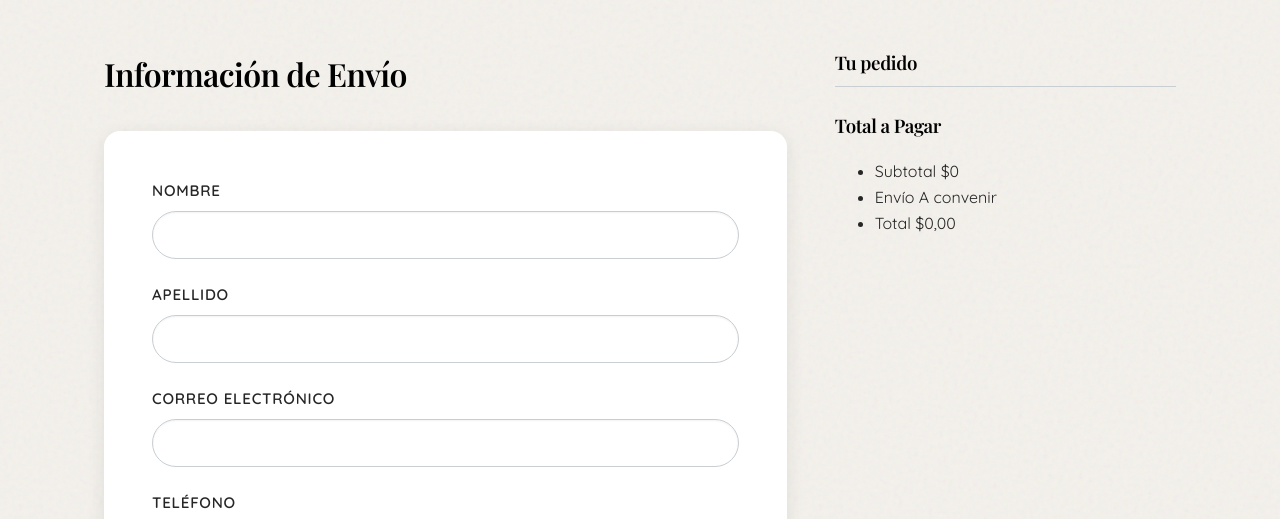
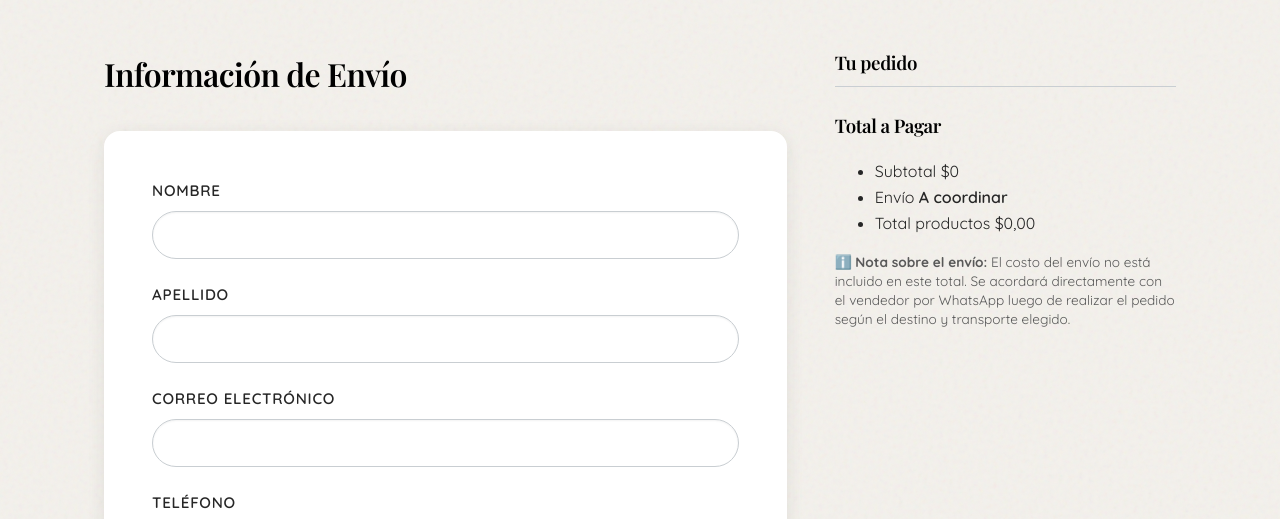
Before and after one commit to GerardodeMartini/Tienda-Oceana, a Django app: page /orders/create/ in a window 1280 px wide. Shown: the part 214-733 px from the top of the page. Run offline with Django 5.2, Linux system fonts and the light colour scheme; some web fonts are replaced.

Commit message:
Actualizar modalidad de envio a coordinar en checkout, correos y administracion

```diff
--- a/templates/orders/email/paid_order.html
+++ b/templates/orders/email/paid_order.html
@@ -66,14 +66,14 @@
                                             Costo de envío
                                         </td>
                                         <td align="right"
-                                            style="padding: 15px 0 5px 0; font-size: 15px; color: #595959;">
-                                            ${{ order.shipping_cost }}
+                                            style="padding: 15px 0 5px 0; font-size: 15px; color: #595959; font-weight: 600;">
+                                            {% if order.shipping_cost > 0 %}${{ order.shipping_cost }}{% else %}A coordinar con el vendedor{% endif %}
                                         </td>
                                     </tr>
                                     <tr>
                                         <td
                                             style="padding: 15px 0 0 0; font-size: 18px; font-family: 'Playfair Display', Georgia, serif; font-weight: 600; color: #262626;">
-                                            Total
+                                            Total productos
                                         </td>
                                         <td align="right"
                                             style="padding: 15px 0 0 0; font-size: 18px; font-weight: 700; color: #3D5339;">
--- a/templates/orders/order/admin_detail.html
+++ b/templates/orders/order/admin_detail.html
@@ -82,12 +82,12 @@
             </tr>
             {% endfor %}
 
-            {% if order.shipping_cost > 0 %}
             <tr style="border-bottom: 1px solid var(--border-color);">
                 <td colspan="3" style="padding: 0.8rem 0.5rem; text-align: right;"><strong>Envío</strong></td>
-                <td style="padding: 0.8rem 0.5rem; text-align: right;">${{ order.shipping_cost }}</td>
+                <td style="padding: 0.8rem 0.5rem; text-align: right;">
+                    {% if order.shipping_cost > 0 %}${{ order.shipping_cost }}{% else %}<span style="color: var(--primary);">A coordinar</span>{% endif %}
+                </td>
             </tr>
-            {% endif %}
 
             <tr>
                 <td colspan="3" style="padding: 1rem 0.5rem; text-align: right; font-size: 1.2rem;">
--- a/templates/orders/order/create.html
+++ b/templates/orders/order/create.html
@@ -45,13 +45,16 @@
                         </li>
                         <li class="list-group-item d-flex justify-content-between align-items-center">
                             Envío
-                            <span id="shipping-cost">A convenir</span>
+                            <span id="shipping-cost" style="font-weight: 600; color: var(--primary);">A coordinar</span>
                         </li>
                         <li class="list-group-item d-flex justify-content-between align-items-center fw-bold fs-5">
-                            Total
+                            Total productos
                             <span id="total-price">${{ cart.get_total_price }}</span>
                         </li>
                     </ul>
+                    <p style="font-size: 0.85rem; color: var(--text-muted); margin-top: 0.75rem; line-height: 1.4;">
+                        ℹ️ <strong>Nota sobre el envío:</strong> El costo del envío no está incluido en este total. Se acordará directamente con el vendedor por WhatsApp luego de realizar el pedido según el destino y transporte elegido.
+                    </p>
                 </div>
 
                 <!-- Precios de envío para JS -->
@@ -64,7 +67,7 @@
                         const totalDisplay = document.getElementById('total-price');
 
                         function updateTotal() {
-                            shippingDisplay.innerText = "A convenir";
+                            shippingDisplay.innerText = "A coordinar";
                             totalDisplay.innerText = `$${(subtotal).toLocaleString('es-AR', { minimumFractionDigits: 2 })}`;
                         }
 
--- a/templates/store/product/detail.html
+++ b/templates/store/product/detail.html
@@ -189,7 +189,7 @@
 
             <div
                 style="margin-top: 2rem; padding-top: 2rem; border-top: 1px solid var(--border-color); color: var(--text-muted); font-size: 0.9rem; text-align: center;">
-                <p>🌿 Envío gratis en compras superiores a $100,000</p>
+                <p>📦 <strong>Envío a coordinar:</strong> El costo y medio de envío se acuerdan con el vendedor tras realizar la compra.</p>
             </div>
         </div>
     </div>
```
Also changed, not shown: templates/orders/email/admin_new_order.html (+2 -5 lines).
